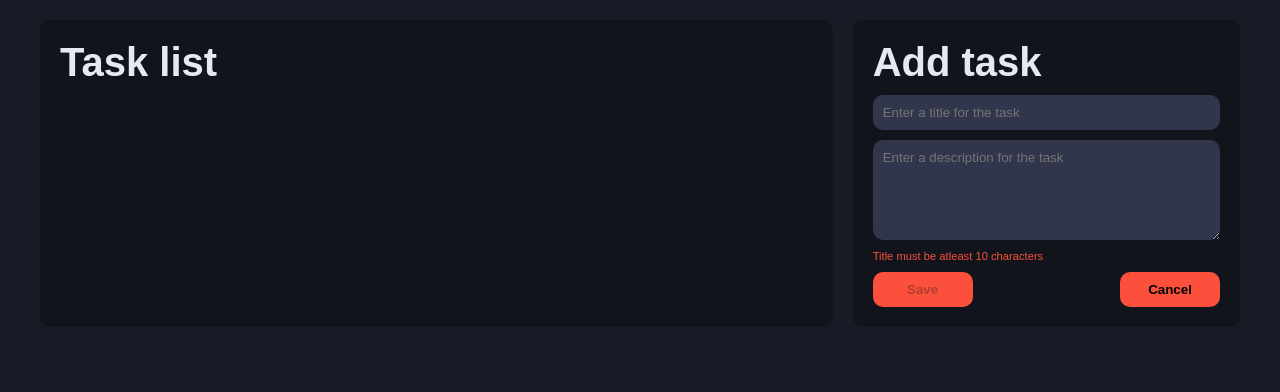
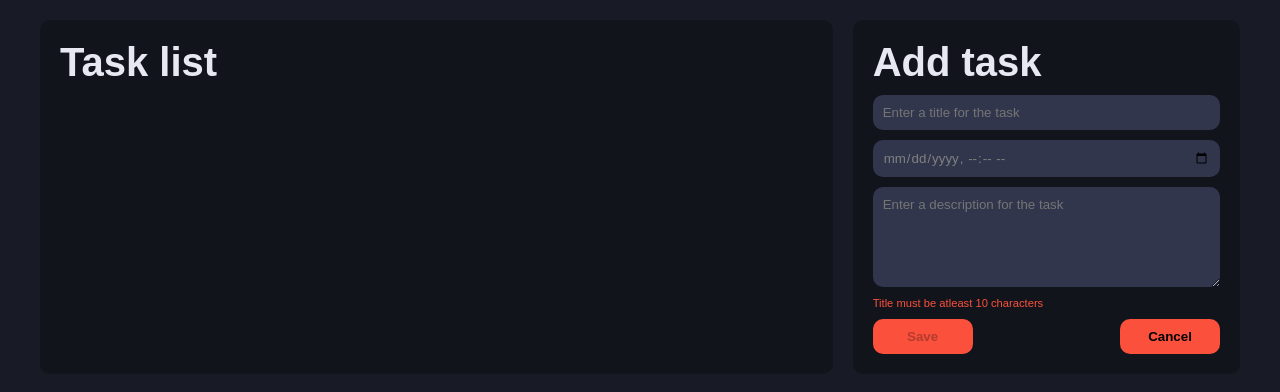
Before and after one commit to xHithy/vendon-todo, a React (Create React App) app: page / in a window 1280 px wide. Both pictures are taken after a click on the button "Add task". Shown: the top 392 px of the page. Built offline with nearby package versions, Linux system fonts and the light colour scheme; a web font is replaced by a local one.

Commit message:
Deadline field
Added a deadline field for task editing and adding

Currently not functional and is only decorative

```diff
--- a/src/App.tsx
+++ b/src/App.tsx
@@ -10,6 +10,7 @@ const App: React.FC = () => {
     const [id, setID] = useState<number>(1);
     const [title, setTitle] = useState<string>('');
     const [description, setDescription] = useState<string>('');
+    const [deadline, setDeadline] = useState<string>('');
     const [tasks, setTasks] = useState<TaskModel[]>([]);
     const [form, setForm] = useState<FormModel>({ method:FORM_METHOD_VALUES.HIDDEN, task:null });
 
@@ -17,10 +18,11 @@ const App: React.FC = () => {
         e.preventDefault();
         // Add task functionality
         if (title && description && form.method === FORM_METHOD_VALUES.ADD) {
-            setTasks([...tasks, { id, title, description, isDone:false }]);
+            setTasks([...tasks, { id, title, description, deadline, isDone:false }]);
             setID(id + 1);
             setTitle('');
             setDescription('');
+            setDeadline('');
             setForm({ method:FORM_METHOD_VALUES.HIDDEN, task:null });
         }
 
@@ -30,8 +32,9 @@ const App: React.FC = () => {
             setForm({ method:FORM_METHOD_VALUES.HIDDEN, task:null });
             setTitle('');
             setDescription('');
+            setDeadline('');
             setTasks(tasks.map((task) =>
-                task.id === taskID ? { ...task, title:title, description:description } : task
+                task.id === taskID ? { ...task, title:title, description:description, deadline:deadline } : task
             ));
         }
     }
@@ -40,6 +43,7 @@ const App: React.FC = () => {
         e.preventDefault();
         setTitle('');
         setDescription('');
+        setDeadline('');
         setForm({ method:FORM_METHOD_VALUES.HIDDEN, task:null });
     }
 
@@ -55,6 +59,7 @@ const App: React.FC = () => {
                 setForm({ method:FORM_METHOD_VALUES.EDIT, task:task });
                 setTitle(task.title);
                 setDescription(task.description);
+                setDeadline(task.deadline);
             }
         });
     }
@@ -81,6 +86,8 @@ const App: React.FC = () => {
                 description={description}
                 setDescription={setDescription}
                 form={form}
+                deadline={deadline}
+                setDeadline={setDeadline}
             />
         </div>
     );
--- a/src/components/Form.tsx
+++ b/src/components/Form.tsx
@@ -10,6 +10,8 @@ interface Props {
     description: string;
     setDescription: React.Dispatch<React.SetStateAction<string>>;
     form: FormModel;
+    deadline: string;
+    setDeadline: React.Dispatch<React.SetStateAction<string>>;
 }
 
 const Form = ({
@@ -19,7 +21,9 @@ const Form = ({
     setTitle,
     description,
     setDescription,
-    form
+    form,
+    deadline,
+    setDeadline
 }: Props) => {
     const [error, setError] = useState<string>('');
     const [valid, setValid] = useState<boolean>(false);
@@ -44,6 +48,12 @@ const Form = ({
                         value={title}
                         onChange={(e) => setTitle(e.target.value)}
                     />
+                    <input
+                        type='datetime-local'
+                        value={deadline}
+                        onChange={(e) => setDeadline(e.target.value)}
+                        required
+                    />
                     <textarea
                         placeholder='Enter a description for the task'
                         onChange={(e) => setDescription(e.target.value)}
--- a/src/components/SingleTask.tsx
+++ b/src/components/SingleTask.tsx
@@ -24,6 +24,7 @@ const SingleTask = ({
             <div>
                 <h2>{task.title}</h2>
                 <p>{task.description}</p>
+                <p className='time'><b>Deadline:</b> {task.deadline.replace('T', ' at ')}</p>
             </div>
             { !task.isDone && form.method === FORM_METHOD_VALUES.HIDDEN &&
                 <div className='action-container flex col'>
--- a/src/models/TaskModel.ts
+++ b/src/models/TaskModel.ts
@@ -2,5 +2,6 @@ export interface TaskModel {
     id:number;
     title:string;
     description:string;
+    deadline:string;
     isDone:boolean;
 }
--- a/src/styles/main.scss
+++ b/src/styles/main.scss
@@ -24,19 +24,27 @@ h1 {
 
 h2 { font-weight:700 }
 
-p { font-weight:300 }
+p {
+  font-weight:500;
+}
 
 input, textarea {
   padding:10px;
   border-radius:10px;
   border:0;
   background-color:$task-bg-color;
-  resize:vertical;
   color:$task-text-color;
   &:focus { outline:1px solid $button-color }
 }
 
-textarea { min-height:100px }
+input[type='datetime-local'] {
+  color:gray;
+}
+
+textarea {
+  min-height:100px;
+  resize:vertical;
+}
 
 button {
   padding:10px;
@@ -81,6 +89,13 @@ button {
   gap:5px;
 }
 
+.time {
+  padding-top:10px;
+  color:#808080;
+  font-size:0.7rem;
+  font-weight:100;
+}
+
 .icon {
   background-color:$button-color;
   height:30px;
```
